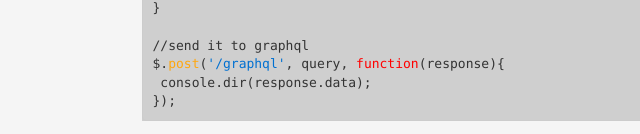
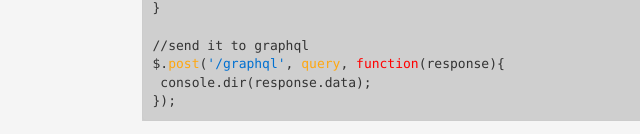
Before and after one commit to MikeShobe/ORM-docs, a website: page client/index.html in a window 1280 px wide. Shown: the part 882-1016 px from the top of the page, 250-890 px from the left. Drawn offline with nearby package versions, Linux system fonts and the light colour scheme.

Commit message:
working on snippet colors

```diff
--- a/client/partials/home.html
+++ b/client/partials/home.html
@@ -47,7 +47,7 @@ app.<y>post</y>(<func>'/graphql'</func>, <y>graphQLHandler</y>);</code></pre>
   <func>'variables'</func> : {<func>'name'</func>: this.state.name}
 }<br/>
 //send it to graphql
-$.<y>post</y>(<func>'/graphql'</func>, query, <r>function</r>(response){
+$.<y>post</y>(<func>'/graphql'</func>, <y>query</y>, <r>function</r>(response){
  console.dir(response.data);
 });</code></pre>
 	  </div>
```
